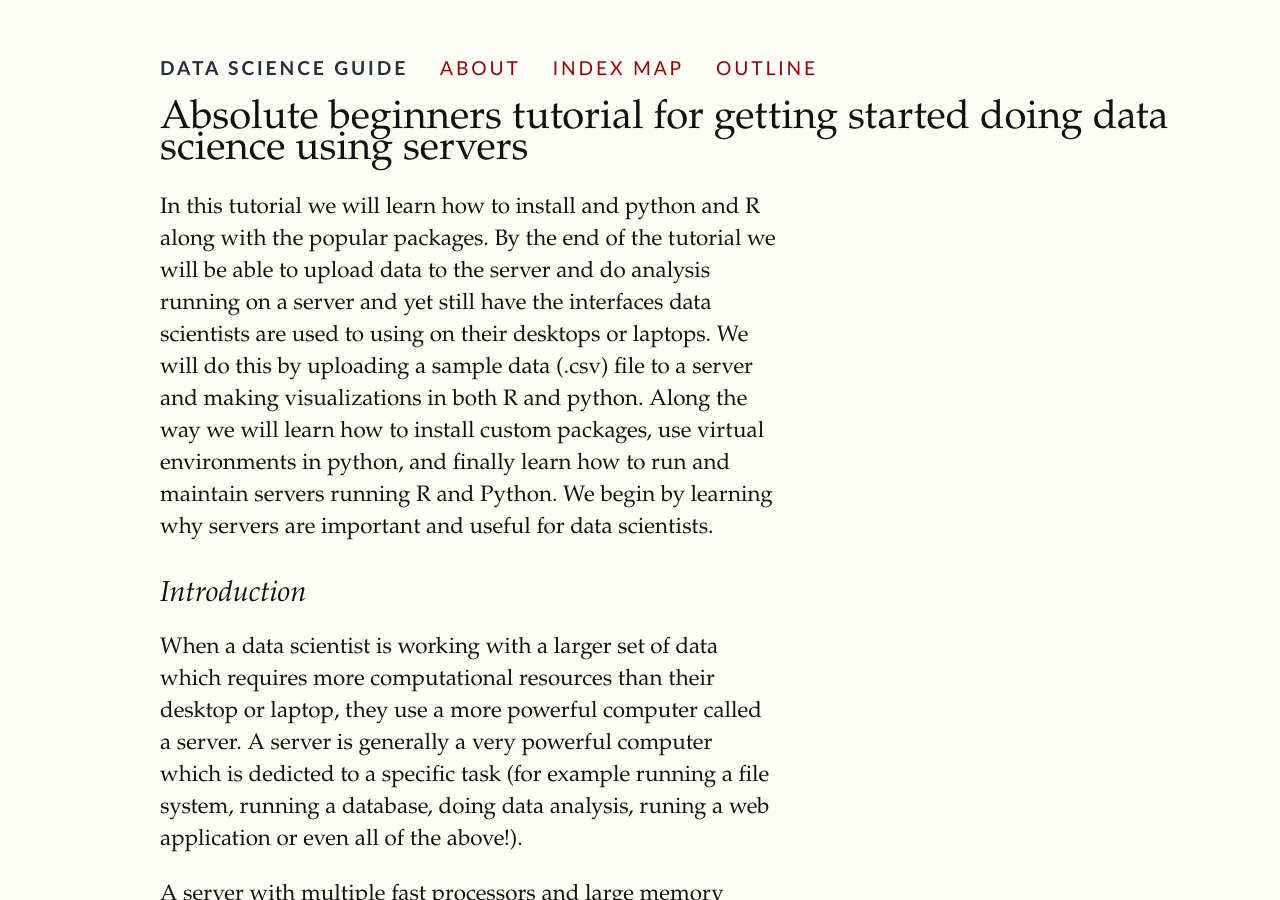
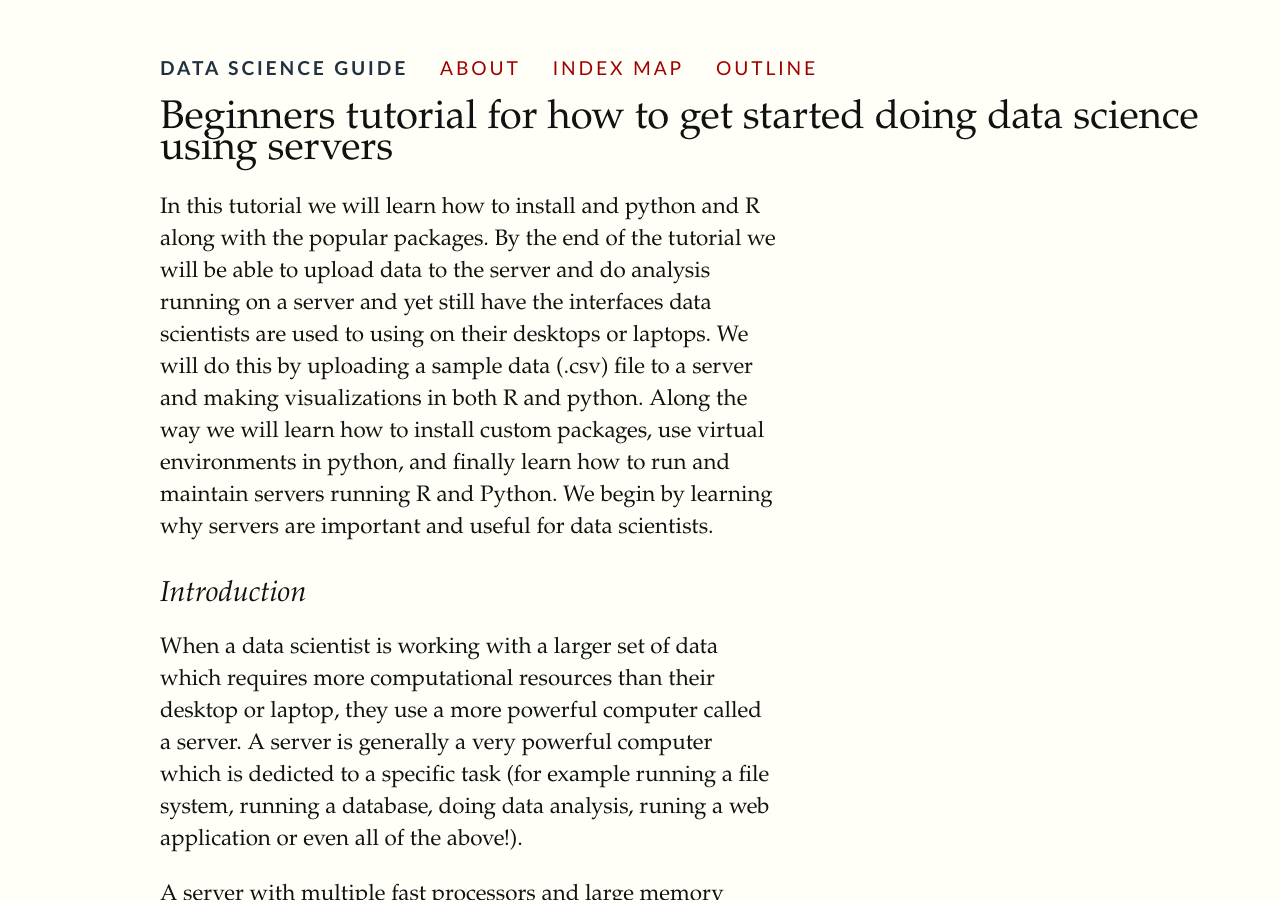
Before and after one commit to datascienceguide/datascienceguide.github.io, a Jekyll site: the page built from _posts/tutorials/2016-12-30-beginner-tutorial-how-to-get-started-with-data-science-using-servers.md, in a window 1280 px wide and 900 px high. Built offline with Jekyll 4.4.1, drawn with Linux system fonts in a browser that asks for light colours.

Commit message:
changed url

```diff
--- a/_posts/tutorials/2016-12-30-beginner-tutorial-getting-started-with-data-science-using-servers.md
+++ b/_posts/tutorials/2016-12-30-beginner-tutorial-how-to-get-started-with-data-science-using-servers.md
@@ -1,6 +1,6 @@
 ---
 layout: post
-title:  "Absolute Beginners Tutorial for Getting Started Doing Data Science using Servers"
+title:  "Beginners Tutorial for How to Get Started Doing Data Science using Servers"
 categories:  tutorial
 ---
 
```
Also changed, not shown: _posts/tutorials/2016-12-30-how-to-install-the-python-data-science-stack-on-a-remote-server.md (+1 -1 lines).
